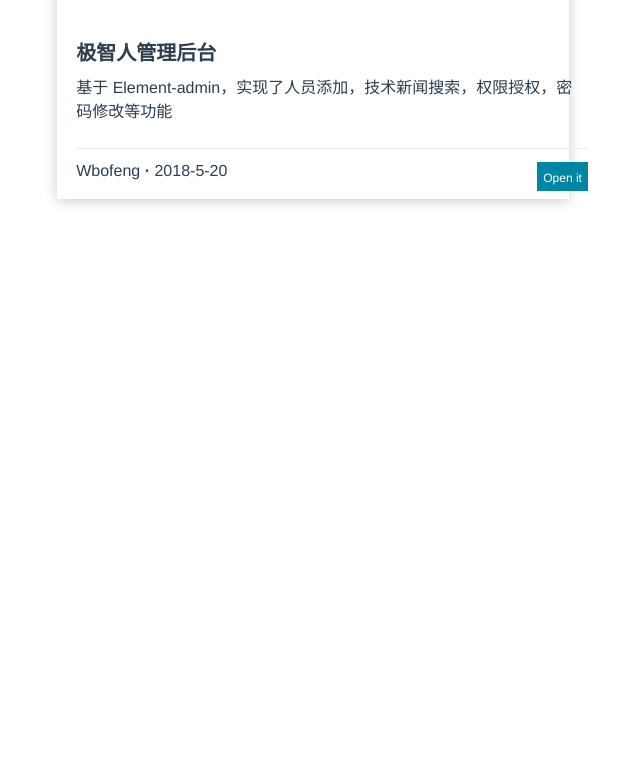
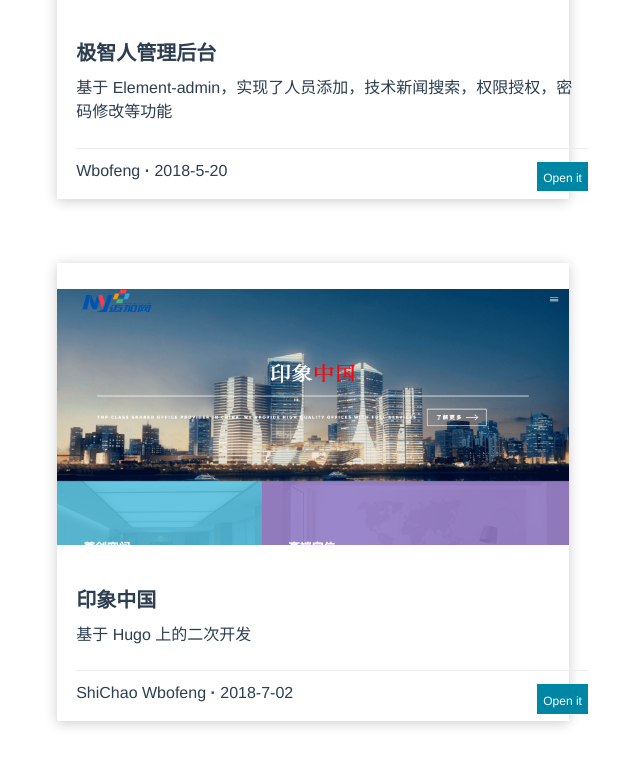
Before and after one commit to Wbofeng/Wbofeng-Blog, a Vue app: page /#/works in a window 1280 px wide. Shown: the part 1042-1808 px from the top of the page, without its empty margins (327-967 px from the left). Before the commit the page ends 1375 px from the top, so only its background shows below. Built offline with nearby package versions, Linux system fonts and the light colour scheme; what iview, mavon-editor, vue-canvas-effect, vue-resource would draw is missing.

Commit message:
add new work

```diff
--- a/src/pages/works.vue
+++ b/src/pages/works.vue
@@ -175,6 +175,14 @@ export default {
           Created: '2018-5-20',
           img: require('../assets/s8e.png'),
           Link: 'https://techcats.s8e.io/#/login'
+        },
+        {
+          Title: '印象中国',
+          Detail: '基于 Hugo 上的二次开发',
+          Author: 'ShiChao Wbofeng',
+          Created: '2018-7-02',
+          img: require('../assets/inxchina.png'),
+          Link: 'http://inxchina.com/'
         }
       ],
       loading: true
```
Also changed, not shown: src/assets/inxchina.png (added).
